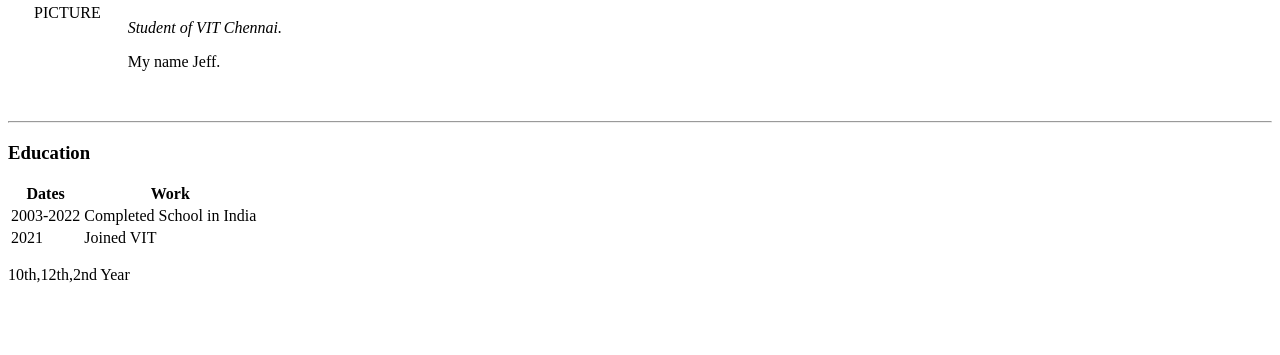
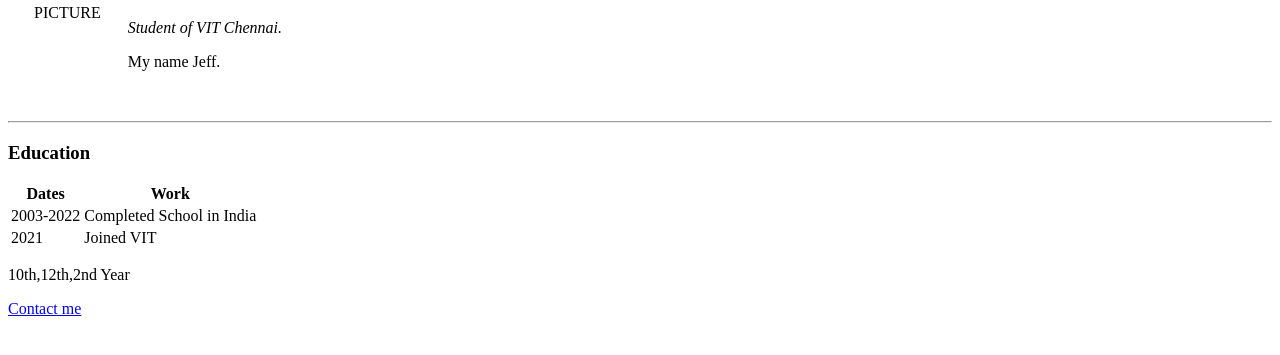
Before and after one commit to Jefferson0511/cv, a plain HTML site: page index.html in a window 1280 px wide. Shown: the part 95-450 px from the top of the page. Drawn offline with Linux system fonts and the light colour scheme.

Commit message:
Update index.html

```diff
--- a/index.html
+++ b/index.html
@@ -45,6 +45,7 @@
     </tbody>
   </table>
   <p>10th,12th,2nd Year</p>
+  <a href="C:\VIT Sem-3\Web_dev\HTML_site\Contact_me.html">Contact me</a>
 </body>
 
 </html>
```
